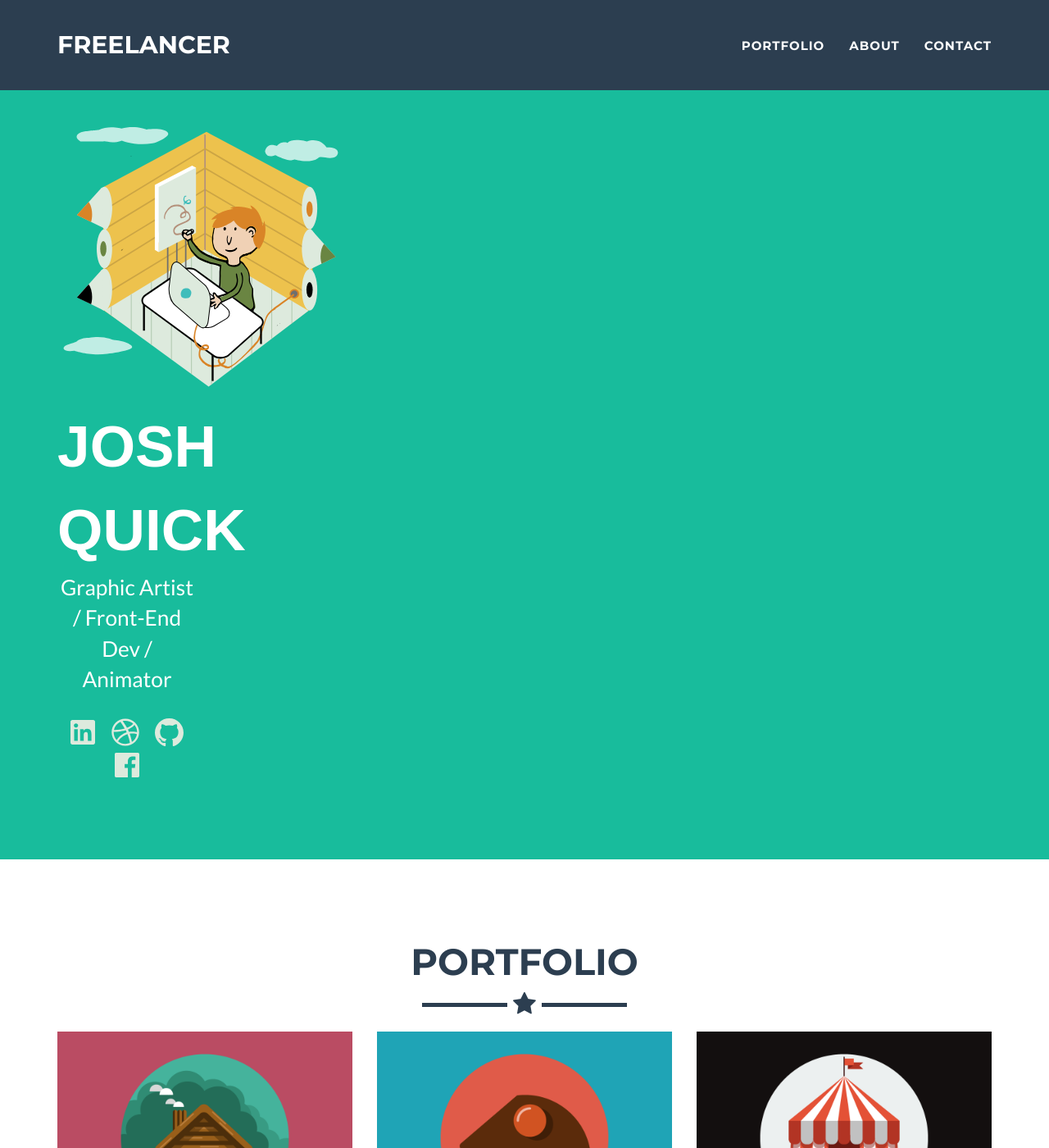
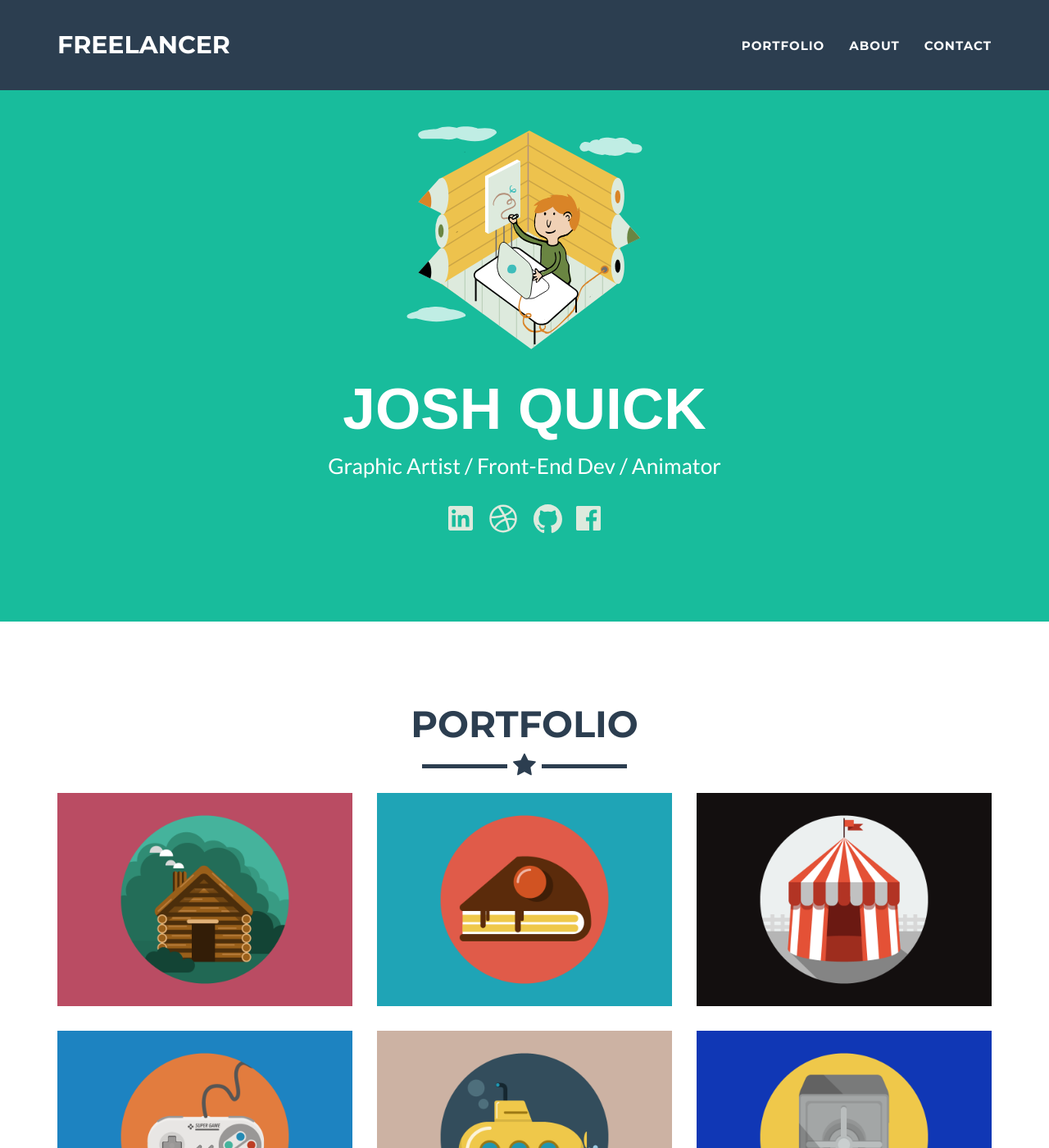
Before and after one commit to quickjosh/quickjoshPlayground, a Jekyll site: the page built from index.html, in a window 1280 px wide and 1400 px high. Shown: the whole window at 82% size. Built offline with Jekyll 4.4.1, drawn with Linux system fonts in a browser that asks for light colours.

Commit message:
fixing again

```diff
--- a/_includes/css/main.css
+++ b/_includes/css/main.css
@@ -468,5 +468,5 @@
 }
 
 .heroImage {
-    max-width:200px;
+    max-width:300px;
 }
--- a/_includes/header.html
+++ b/_includes/header.html
@@ -2,8 +2,8 @@
     <header>
         <div class="container">
             <div class="row">
-                <div class="col-lg-12 heroImage">
-                    <img class=" wiggle-me profileImg" src="img/portfolio/profile.svg" alt="" style="">
+                <div class="col-lg-12">
+                    <img class="heroImage wiggle-me profileImg" src="img/portfolio/profile.svg" alt="" style="">
                     <div class="intro-text">
                         <span class="name">Josh Quick</span>
                         <span class="skills">Graphic Artist / Front-End Dev / Animator</span>
```
Also changed, not shown: 9 other files.
